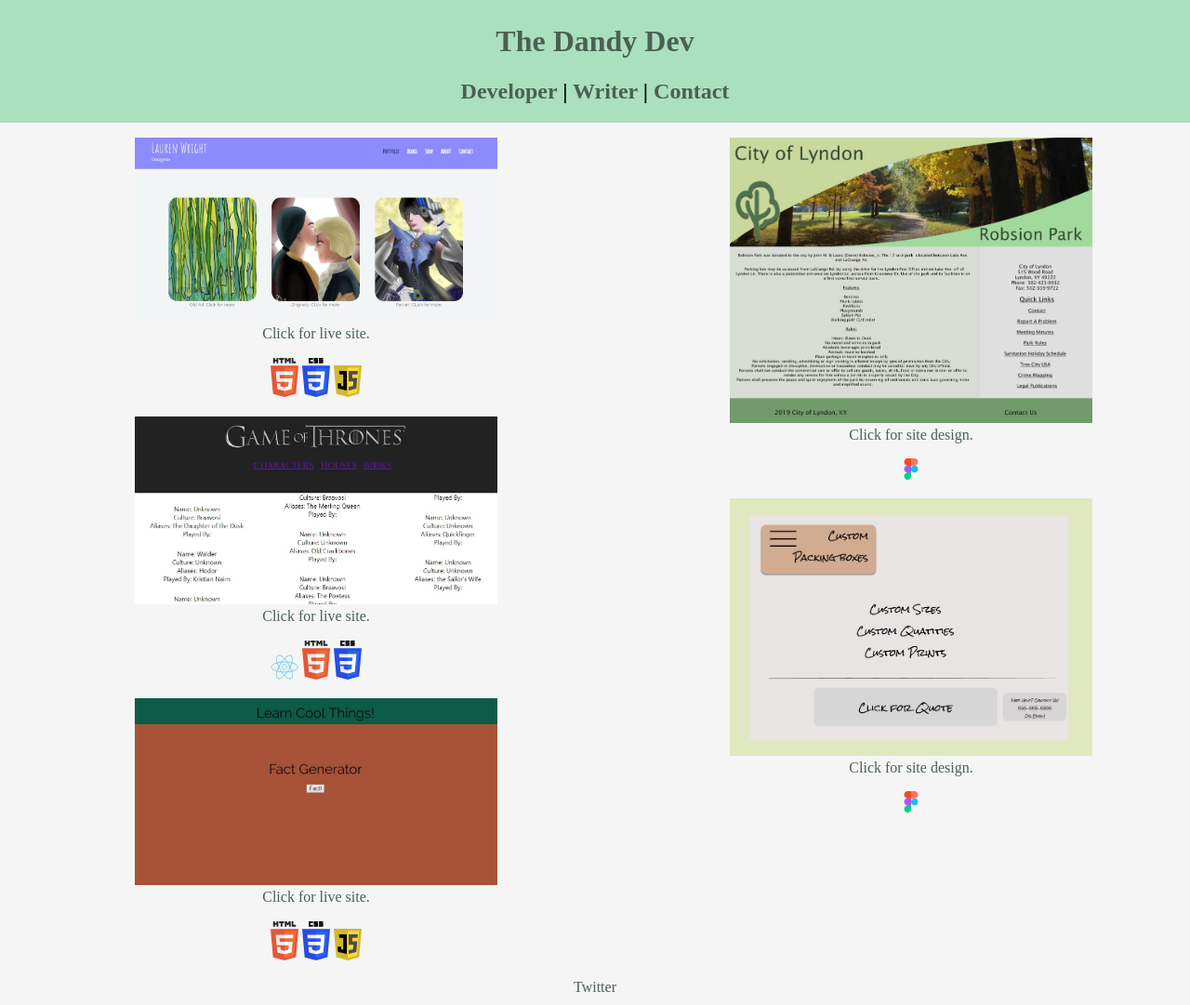
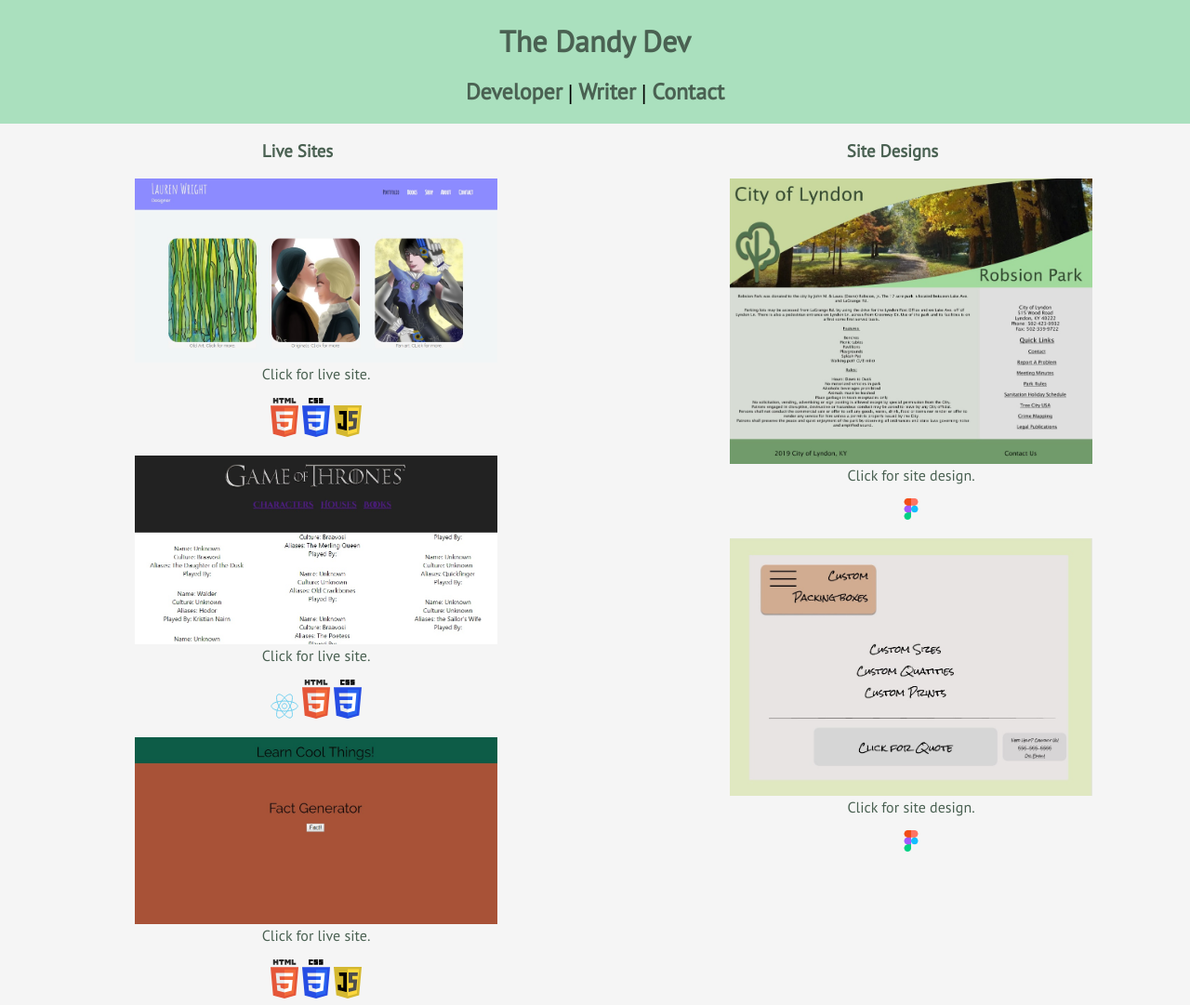
Before and after one commit to laurenewright/thedandydev, a plain HTML site: page index.html in a window 1280 px wide. Shown: the top 1081 px of the page at 93% size. Drawn offline with nearby package versions, Linux system fonts and the light colour scheme.

Commit message:
added font

```diff
--- a/css/style.css
+++ b/css/style.css
@@ -75,7 +75,7 @@
 a {
   text-decoration: none; /** Removes link styling. **/
 }
-nav a, nav a:visited {
+nav a, nav a:visited, h3 {
   color:#4A6152;
 }
 a:link {
@@ -88,6 +88,10 @@
 
 a.selected, a:hover {
   color: #4A6152;
+}
+
+p, h3, figcaption, a {
+  font-family: 'PT Sans', sans-serif;
 }
 
 /* Icons and images */
--- a/index.html
+++ b/index.html
@@ -7,6 +7,7 @@
         <link rel="stylesheet" href="css/responsive.css">
         <link rel="stylesheet" href="css/style.css">
         <!-- <link rel="stylesheet" href="https://unpkg.com/aos@next/dist/aos.css" /> -->
+        <link href="https://fonts.googleapis.com/css?family=PT+Sans&display=swap" rel="stylesheet">
         <meta name="viewport" content="width=device-width,initial-scale=1">
     </head>
     <body>
@@ -27,6 +28,7 @@
         <div id="wrapper">
             <div id="wrapperGallery">
                 <div id="liveGallery">
+                    <h3>Live Sites</h3>
                     <ul>
                         <li>
                             <a href="http://dandyserenity.com">
@@ -64,6 +66,7 @@
                     </ul>
                 </div>
                 <div id="designGallery">
+                    <h3>Site Designs</h3>
                     <ul>
                         <li>
                             <a href="https://www.figma.com/file/eAEv5NKV8hrZqEFcJeShOclC/design-1?node-id=0%3A1"  >
```
Also changed, not shown: contact.html (+1 -0 lines), writing.html (+1 -0 lines).
